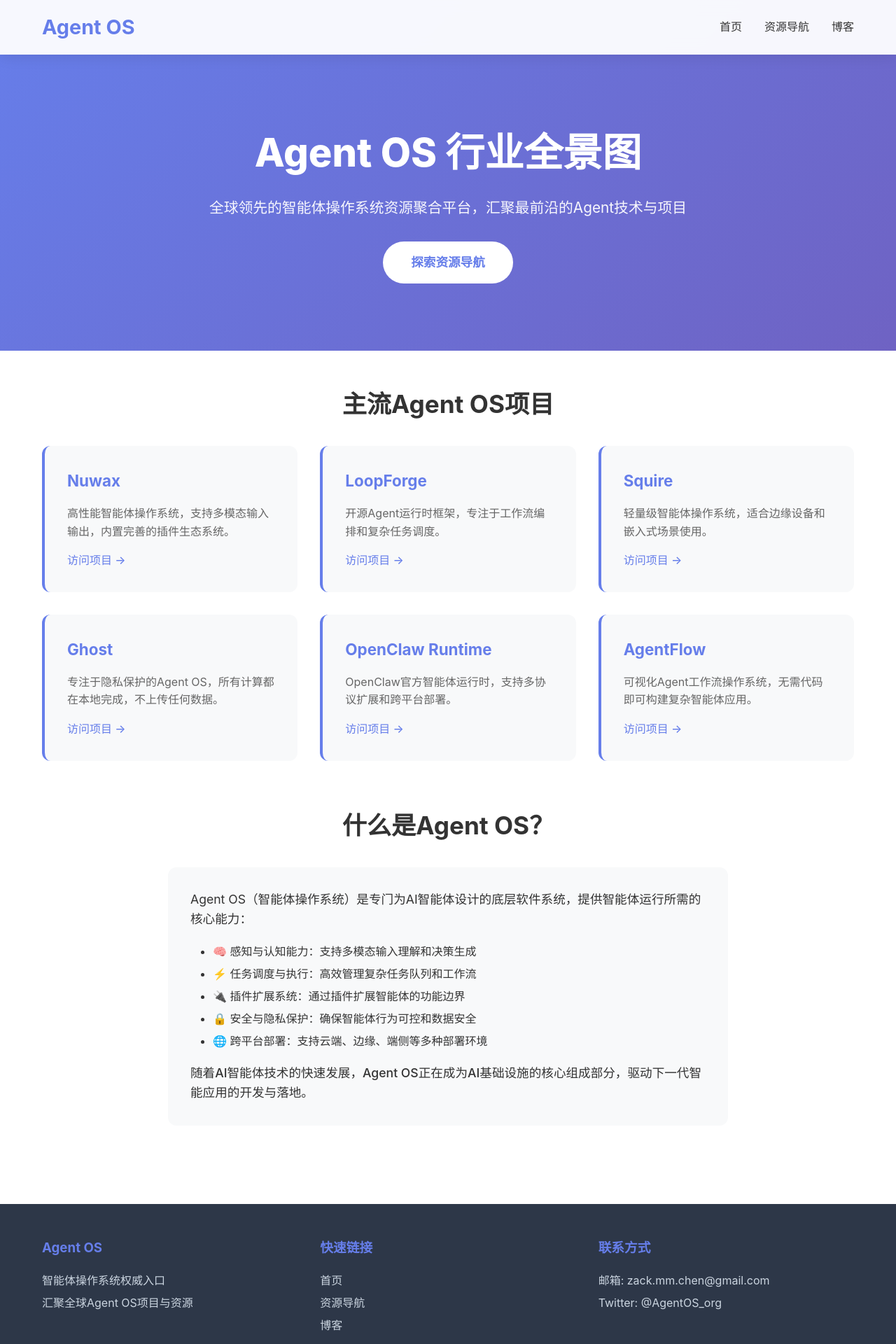
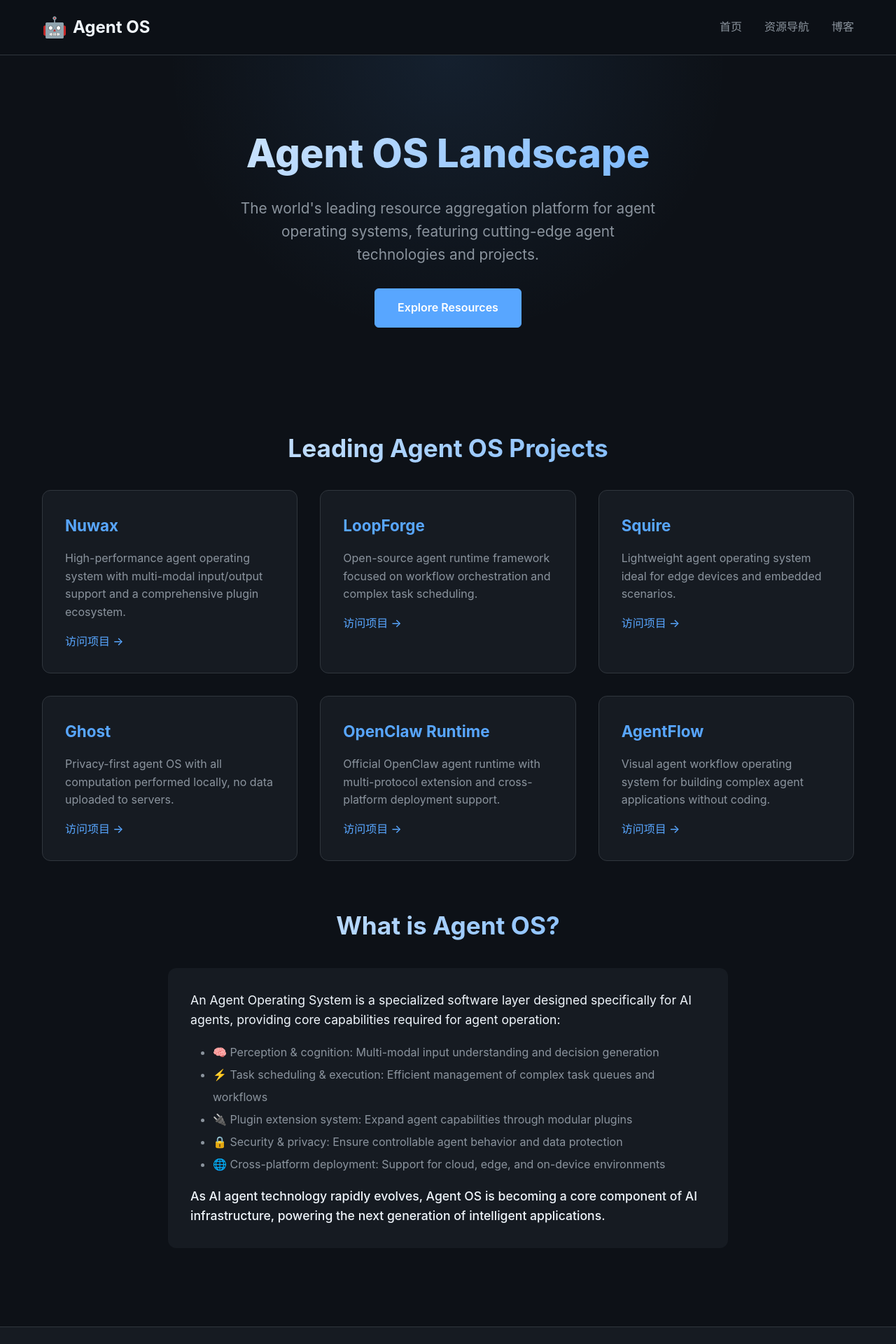
Before and after one commit to zc911/agentos.md, a React (Vite) app: page / in a window 1280 px wide. Shown: the top 1920 px of the page at 70% size. Built offline with nearby package versions, Linux system fonts and the light colour scheme.

Commit message:
feat: 全英文内容 + OpenClaw深色主题优化

```diff
--- a/src/index.css
+++ b/src/index.css
@@ -2,6 +2,20 @@
   margin: 0;
   padding: 0;
   box-sizing: border-box;
+}
+
+:root {
+  --bg: #0d1117;
+  --bg-secondary: #161b22;
+  --bg-tertiary: #21262d;
+  --text-primary: #f0f6fc;
+  --text-secondary: #8b949e;
+  --accent: #58a6ff;
+  --accent-hover: #1f6feb;
+  --border: #30363d;
+  --success: #3fb950;
+  --warning: #d29922;
+  --danger: #f85149;
 }
 
 body {
@@ -11,8 +25,8 @@ body {
   -webkit-font-smoothing: antialiased;
   -moz-osx-font-smoothing: grayscale;
   line-height: 1.6;
-  color: #333;
-  background: linear-gradient(135deg, #667eea 0%, #764ba2 100%);
+  color: var(--text-primary);
+  background: var(--bg);
   min-height: 100vh;
 }
 
@@ -30,9 +44,9 @@ body {
 
 /* Header */
 header {
-  background: rgba(255, 255, 255, 0.95);
-  backdrop-filter: blur(10px);
-  box-shadow: 0 2px 20px rgba(0, 0, 0, 0.1);
+  background: rgba(13, 17, 23, 0.95);
+  backdrop-filter: blur(12px);
+  border-bottom: 1px solid var(--border);
   position: sticky;
   top: 0;
   z-index: 1000;
@@ -46,10 +60,18 @@ nav {
 }
 
 .logo {
+  font-size: 1.5rem;
+  font-weight: 700;
+  color: var(--text-primary);
+  text-decoration: none;
+  display: flex;
+  align-items: center;
+  gap: 0.5rem;
+}
+
+.logo::before {
+  content: "🤖";
   font-size: 1.8rem;
-  font-weight: 700;
-  color: #667eea;
-  text-decoration: none;
 }
 
 .nav-links {
@@ -60,44 +82,59 @@ nav {
 
 .nav-links a {
   text-decoration: none;
-  color: #333;
+  color: var(--text-secondary);
   font-weight: 500;
-  transition: color 0.3s ease;
+  transition: color 0.2s ease;
 }
 
 .nav-links a:hover {
-  color: #667eea;
+  color: var(--accent);
 }
 
 /* Hero Section */
 .hero {
   text-align: center;
   padding: 6rem 0;
-  color: white;
+  background: radial-gradient(circle at top center, rgba(88, 166, 255, 0.1) 0%, transparent 50%);
 }
 
 .hero h1 {
   font-size: 3.5rem;
   margin-bottom: 1rem;
   font-weight: 800;
+  background: linear-gradient(135deg, var(--text-primary) 0%, var(--accent) 100%);
+  -webkit-background-clip: text;
+  -webkit-text-fill-color: transparent;
+  background-clip: text;
 }
 
 .hero p {
   font-size: 1.3rem;
   margin-bottom: 2rem;
-  opacity: 0.95;
+  color: var(--text-secondary);
+  max-width: 600px;
+  margin-left: auto;
+  margin-right: auto;
 }
 
 .cta-button {
   display: inline-block;
-  padding: 1rem 2.5rem;
-  background: white;
-  color: #667eea;
+  padding: 0.875rem 2rem;
+  background: var(--accent);
+  color: white;
   text-decoration: none;
-  border-radius: 50px;
+  border-radius: 6px;
   font-weight: 600;
-  font-size: 1.1rem;
-  transition: transform 0.3s ease, box-shadow 0.3s ease;
+  font-size: 1rem;
+  transition: all 0.2s ease;
+  border: 1px solid var(--accent);
+}
+
+.cta-button:hover {
+  background: var(--accent-hover);
+  border-color: var(--accent-hover);
+  transform: translateY(-1px);
+  box-shadow: 0 4px 12px rgba(88, 166, 255, 0.3);
 }
 
 .cta-button:hover {
@@ -108,7 +145,7 @@ nav {
 /* Main Content */
 main {
   flex: 1;
-  background: white;
+  background: var(--bg);
   padding: 3rem 0;
 }
 
@@ -119,8 +156,12 @@ main {
 .section h2 {
   font-size: 2.2rem;
   margin-bottom: 2rem;
-  color: #333;
+  color: var(--text-primary);
   text-align: center;
+  background: linear-gradient(135deg, var(--text-primary) 0%, var(--accent) 100%);
+  -webkit-background-clip: text;
+  -webkit-text-fill-color: transparent;
+  background-clip: text;
 }
 
 /* Card Grid */
@@ -132,36 +173,40 @@ main {
 }
 
 .card {
-  background: #f8f9fa;
+  background: var(--bg-secondary);
   padding: 2rem;
   border-radius: 12px;
-  transition: transform 0.3s ease, box-shadow 0.3s ease;
-  border-left: 4px solid #667eea;
+  transition: transform 0.3s ease, box-shadow 0.3s ease, border-color 0.3s ease;
+  border-left: 4px solid var(--accent);
+  border: 1px solid var(--border);
 }
 
 .card:hover {
   transform: translateY(-5px);
-  box-shadow: 0 10px 30px rgba(0, 0, 0, 0.1);
+  box-shadow: 0 10px 30px rgba(88, 166, 255, 0.15);
+  border-color: var(--accent);
 }
 
 .card h3 {
   font-size: 1.4rem;
   margin-bottom: 1rem;
-  color: #667eea;
+  color: var(--accent);
 }
 
 .card p {
-  color: #666;
+  color: var(--text-secondary);
   margin-bottom: 1rem;
 }
 
 .card a {
-  color: #667eea;
+  color: var(--accent);
   text-decoration: none;
   font-weight: 500;
+  transition: color 0.2s ease;
 }
 
 .card a:hover {
+  color: var(--accent-hover);
   text-decoration: underline;
 }
 
@@ -172,69 +217,84 @@ main {
 
 .resource-list li {
   padding: 1rem;
-  background: #f8f9fa;
+  background: var(--bg-secondary);
   margin-bottom: 1rem;
   border-radius: 8px;
-  transition: background 0.3s ease;
+  transition: background 0.3s ease, border-color 0.3s ease;
+  border: 1px solid var(--border);
 }
 
 .resource-list li:hover {
-  background: #e9ecef;
+  background: var(--bg-tertiary);
+  border-color: var(--accent);
 }
 
 .resource-list a {
-  color: #667eea;
+  color: var(--accent);
   text-decoration: none;
   font-weight: 600;
   font-size: 1.1rem;
+  transition: color 0.2s ease;
+}
+
+.resource-list a:hover {
+  color: var(--accent-hover);
 }
 
 .resource-list p {
-  color: #666;
+  color: var(--text-secondary);
   margin-top: 0.5rem;
 }
 
 /* Blog Post */
 .blog-post {
-  background: #f8f9fa;
+  background: var(--bg-secondary);
   padding: 2rem;
   border-radius: 12px;
   margin-bottom: 2rem;
-  transition: transform 0.3s ease;
+  transition: transform 0.3s ease, border-color 0.3s ease;
+  border: 1px solid var(--border);
 }
 
 .blog-post:hover {
   transform: translateX(10px);
+  border-color: var(--accent);
 }
 
 .blog-post h3 {
-  color: #667eea;
+  color: var(--accent);
   margin-bottom: 0.5rem;
 }
 
 .blog-post .date {
-  color: #999;
+  color: var(--text-secondary);
   font-size: 0.9rem;
   margin-bottom: 1rem;
 }
 
 .blog-post .excerpt {
-  color: #666;
+  color: var(--text-secondary);
   margin-bottom: 1rem;
 }
 
 .read-more {
-  color: #667eea;
+  color: var(--accent);
   text-decoration: none;
   font-weight: 500;
+  transition: color 0.2s ease;
+}
+
+.read-more:hover {
+  color: var(--accent-hover);
 }
 
 /* Footer */
 footer {
-  background: #2d3748;
-  color: white;
+  background: var(--bg-secondary);
+  color: var(--text-primary);
   padding: 3rem 0 1rem;
   margin-top: auto;
+  border-top: 1px solid var(--border);
 }
 
 .footer-content {
@@ -246,24 +306,25 @@ footer {
 
 .footer-section h3 {
   margin-bottom: 1rem;
-  color: #667eea;
+  color: var(--accent);
 }
 
 .footer-section p, .footer-section a {
-  color: #cbd5e0;
+  color: var(--text-secondary);
   text-decoration: none;
   line-height: 2;
+  transition: color 0.2s ease;
 }
 
 .footer-section a:hover {
-  color: white;
+  color: var(--accent);
 }
 
 .footer-bottom {
   text-align: center;
   padding-top: 2rem;
-  border-top: 1px solid #4a5568;
-  color: #a0aec0;
+  border-top: 1px solid var(--border);
+  color: var(--text-secondary);
 }
 
 /* Responsive */
--- a/src/pages/Home.jsx
+++ b/src/pages/Home.jsx
@@ -4,32 +4,32 @@ const Home = () => {
   const osProjects = [
     {
       name: 'Nuwax',
-      description: '高性能智能体操作系统，支持多模态输入输出，内置完善的插件生态系统。',
+      description: 'High-performance agent operating system with multi-modal input/output support and a comprehensive plugin ecosystem.',
       url: 'https://github.com/nuwax/nuwax'
     },
     {
       name: 'LoopForge',
-      description: '开源Agent运行时框架，专注于工作流编排和复杂任务调度。',
+      description: 'Open-source agent runtime framework focused on workflow orchestration and complex task scheduling.',
       url: 'https://github.com/loopforge/loopforge'
     },
     {
       name: 'Squire',
-      description: '轻量级智能体操作系统，适合边缘设备和嵌入式场景使用。',
+      description: 'Lightweight agent operating system ideal for edge devices and embedded scenarios.',
       url: 'https://github.com/squire-os/squire'
     },
     {
       name: 'Ghost',
-      description: '专注于隐私保护的Agent OS，所有计算都在本地完成，不上传任何数据。',
+      description: 'Privacy-first agent OS with all computation performed locally, no data uploaded to servers.',
       url: 'https://github.com/ghost-os/ghost'
     },
     {
       name: 'OpenClaw Runtime',
-      description: 'OpenClaw官方智能体运行时，支持多协议扩展和跨平台部署。',
+      description: 'Official OpenClaw agent runtime with multi-protocol extension and cross-platform deployment support.',
       url: 'https://openclaw.ai'
     },
     {
       name: 'AgentFlow',
-      description: '可视化Agent工作流操作系统，无需代码即可构建复杂智能体应用。',
+      description: 'Visual agent workflow operating system for building complex agent applications without coding.',
       url: 'https://github.com/agentflow/agentflow'
     }
   ]
@@ -38,16 +38,16 @@ const Home = () => {
     <>
       <section className="hero">
         <div className="container">
-          <h1>Agent OS 行业全景图</h1>
-          <p>全球领先的智能体操作系统资源聚合平台，汇聚最前沿的Agent技术与项目</p>
-          <a href="/navigation" className="cta-button">探索资源导航</a>
+          <h1>Agent OS Landscape</h1>
+          <p>The world's leading resource aggregation platform for agent operating systems, featuring cutting-edge agent technologies and projects.</p>
+          <a href="/navigation" className="cta-button">Explore Resources</a>
         </div>
       </section>
 
       <main>
         <div className="container">
           <section className="section">
-            <h2>主流Agent OS项目</h2>
+            <h2>Leading Agent OS Projects</h2>
             <div className="card-grid">
               {osProjects.map((project, index) => (
                 <div className="card" key={index}>
@@ -62,20 +62,20 @@ const Home = () => {
           </section>
 
           <section className="section">
-            <h2>什么是Agent OS？</h2>
-            <div style={{ maxWidth: '800px', margin: '0 auto', background: '#f8f9fa', padding: '2rem', borderRadius: '12px' }}>
-              <p style={{ marginBottom: '1rem', fontSize: '1.1rem' }}>
-                Agent OS（智能体操作系统）是专门为AI智能体设计的底层软件系统，提供智能体运行所需的核心能力：
+            <h2>What is Agent OS?</h2>
+            <div style={{ maxWidth: '800px', margin: '0 auto', background: 'var(--bg-secondary)', padding: '2rem', borderRadius: '12px' }}>
+              <p style={{ marginBottom: '1rem', fontSize: '1.1rem', color: 'var(--text-primary)' }}>
+                An Agent Operating System is a specialized software layer designed specifically for AI agents, providing core capabilities required for agent operation:
               </p>
-              <ul style={{ marginLeft: '2rem', marginBottom: '1rem', lineHeight: '2' }}>
-                <li>🧠 感知与认知能力：支持多模态输入理解和决策生成</li>
-                <li>⚡ 任务调度与执行：高效管理复杂任务队列和工作流</li>
-                <li>🔌 插件扩展系统：通过插件扩展智能体的功能边界</li>
-                <li>🔒 安全与隐私保护：确保智能体行为可控和数据安全</li>
-                <li>🌐 跨平台部署：支持云端、边缘、端侧等多种部署环境</li>
+              <ul style={{ marginLeft: '2rem', marginBottom: '1rem', lineHeight: '2', color: 'var(--text-secondary)' }}>
+                <li>🧠 Perception & cognition: Multi-modal input understanding and decision generation</li>
+                <li>⚡ Task scheduling & execution: Efficient management of complex task queues and workflows</li>
+                <li>🔌 Plugin extension system: Expand agent capabilities through modular plugins</li>
+                <li>🔒 Security & privacy: Ensure controllable agent behavior and data protection</li>
+                <li>🌐 Cross-platform deployment: Support for cloud, edge, and on-device environments</li>
               </ul>
-              <p style={{ fontSize: '1.1rem', fontWeight: '500' }}>
-                随着AI智能体技术的快速发展，Agent OS正在成为AI基础设施的核心组成部分，驱动下一代智能应用的开发与落地。
+              <p style={{ fontSize: '1.1rem', fontWeight: '500', color: 'var(--text-primary)' }}>
+                As AI agent technology rapidly evolves, Agent OS is becoming a core component of AI infrastructure, powering the next generation of intelligent applications.
               </p>
             </div>
           </section>
```
Also changed, not shown: 4 other files (tests, documents, lock files or other folders).
